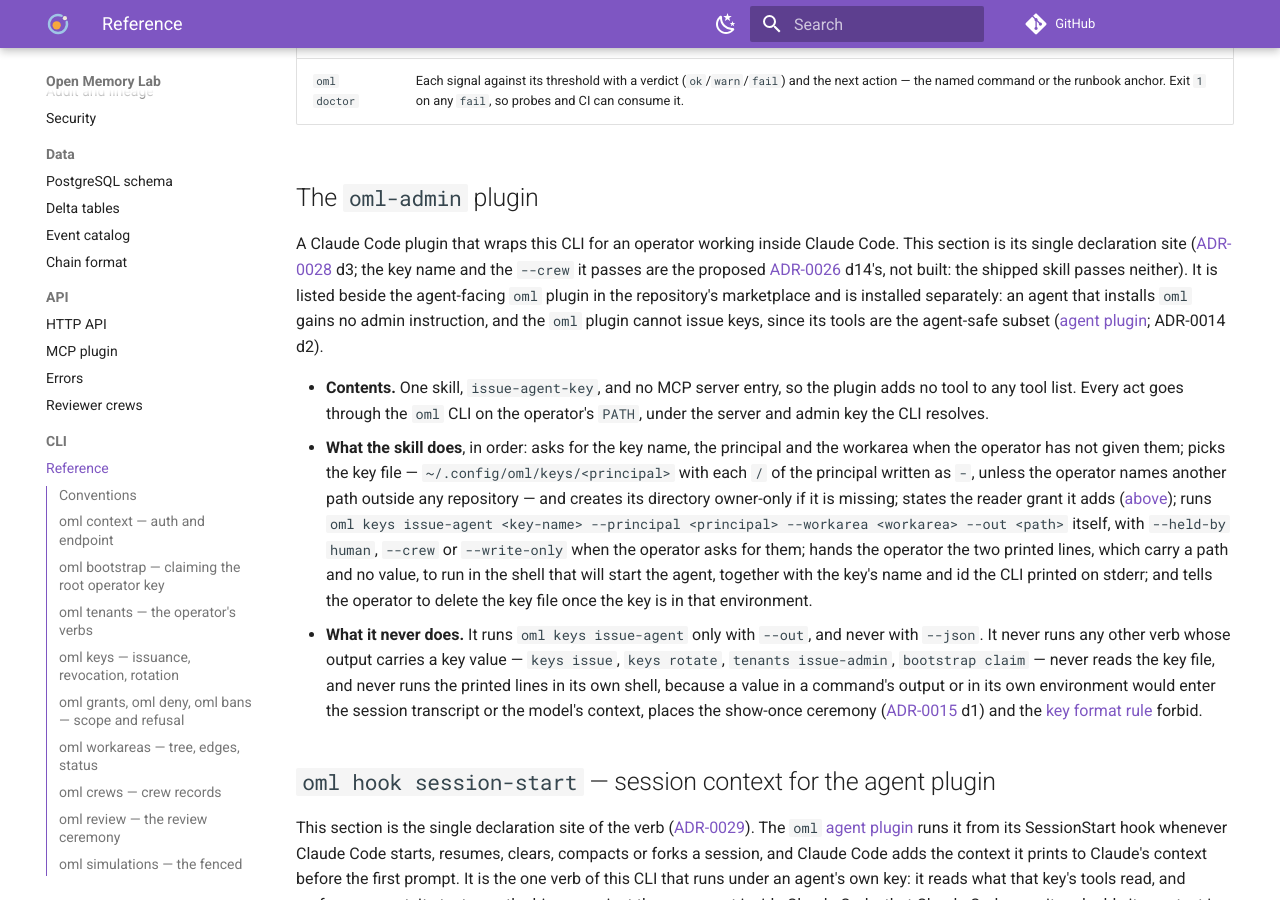
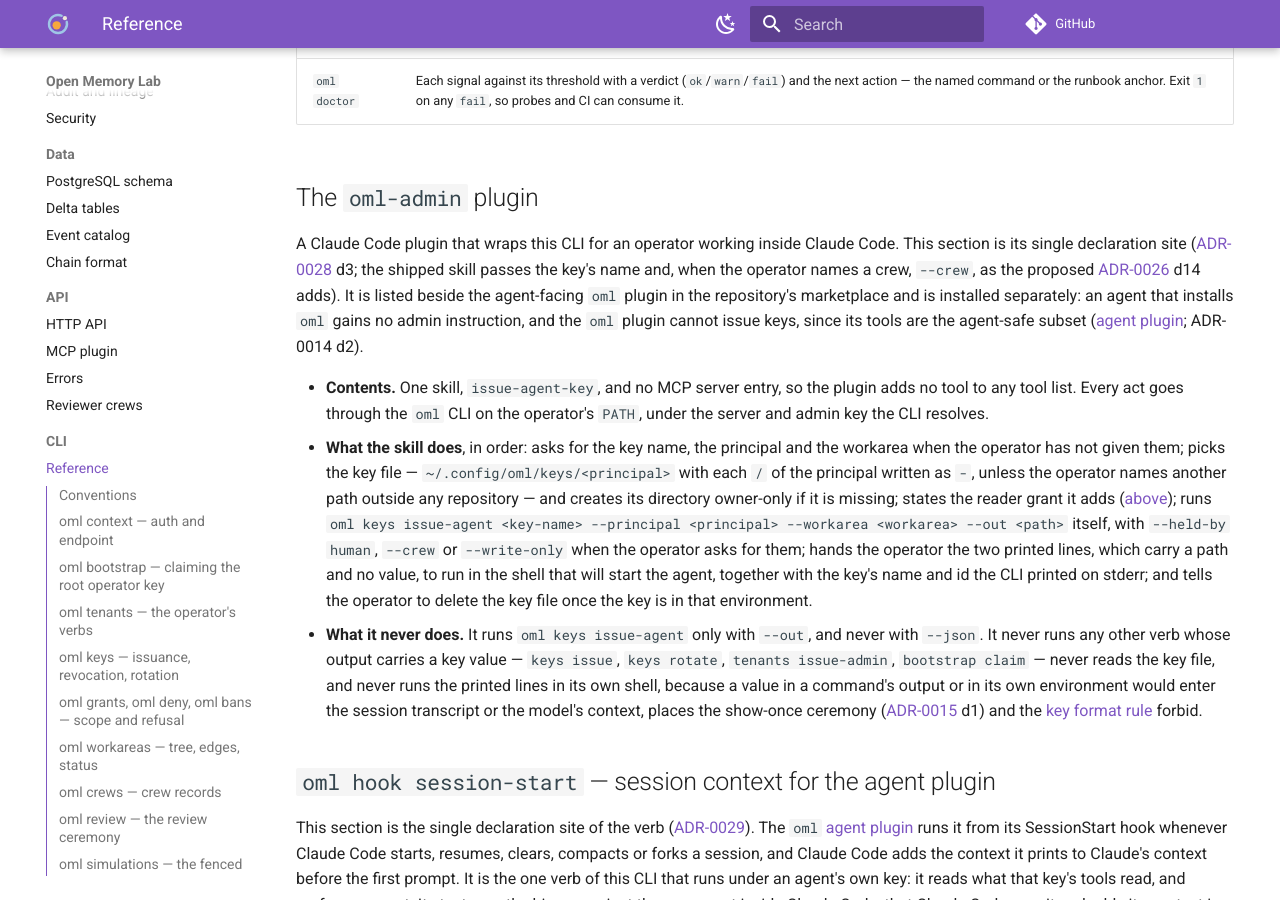
Before and after one commit to e8kor/open-memory-lab, an MkDocs documentation site: the page built from docs/cli/reference.md, in a window 1280 px wide and 900 px high, scrolled down 10455 px. Built offline with MkDocs 1.6.1 and Material for MkDocs 9.7.7, drawn with Linux system fonts in a browser that asks for light colours; comment, search, counter and statistics services are not loaded.

Commit message:
Spell every key argument in the runbooks <key>, as the CLI reference declares it, and state in the oml-admin section of the CLI reference that the shipped skill passes the key's name and, when the operator names a crew, --crew (ADR-0026 d4, d14)
The runbooks still wrote oml grants add, oml keys show and oml keys revoke over <key-id> beside lines that already said <key>, though the CLI reference's convention is that every key argument takes the key's id or its name. The oml-admin section, the plugin's single declaration site, said the shipped skill passes neither the key name nor --crew, which stopped being true when b348973 made the skill pass both: its example run names agent-7-laptop right after issue-agent and adds --crew <crew> when the operator names one. ADR-0018 d3 has every page state the build as it is and d5 has each page spell an identifier the way its declaration site does.

```diff
--- a/docs/cli/reference.md
+++ b/docs/cli/reference.md
@@ -337,9 +337,9 @@ what to do next. Both emit the same four named signals — the contract that
 ## The `oml-admin` plugin
 
 A Claude Code plugin that wraps this CLI for an operator working inside Claude Code. This section
-is its single declaration site ([ADR-0028](../adr/ADR-0028-agent-key-issuance.md) d3; the key
-name and the `--crew` it passes are the proposed [ADR-0026](../adr/ADR-0026-names-are-keys.md)
-d14's, not built: the shipped skill passes neither). It is
+is its single declaration site ([ADR-0028](../adr/ADR-0028-agent-key-issuance.md) d3; the shipped
+skill passes the key's name and, when the operator names a crew, `--crew`, as the proposed
+[ADR-0026](../adr/ADR-0026-names-are-keys.md) d14 adds). It is
 listed beside the agent-facing `oml` plugin in the repository's marketplace and is installed
 separately: an agent that installs `oml` gains no admin instruction, and the `oml` plugin cannot
 issue keys, since its tools are the agent-safe subset ([agent plugin](../api/mcp-plugin.md);
```
Also changed, not shown: docs/changelog.md (+2 -1 lines), docs/operations/runbooks.md (+4 -4 lines).
